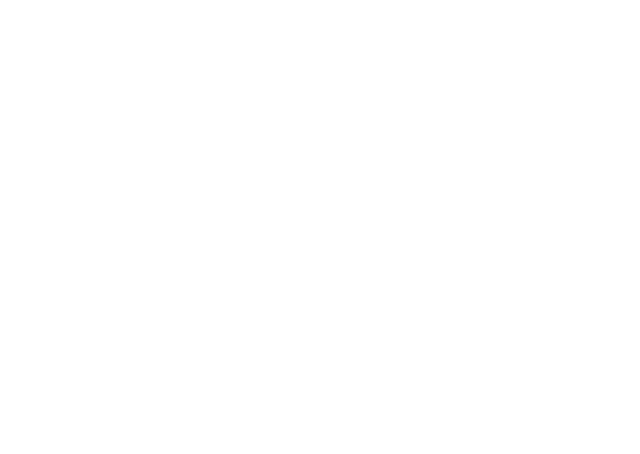
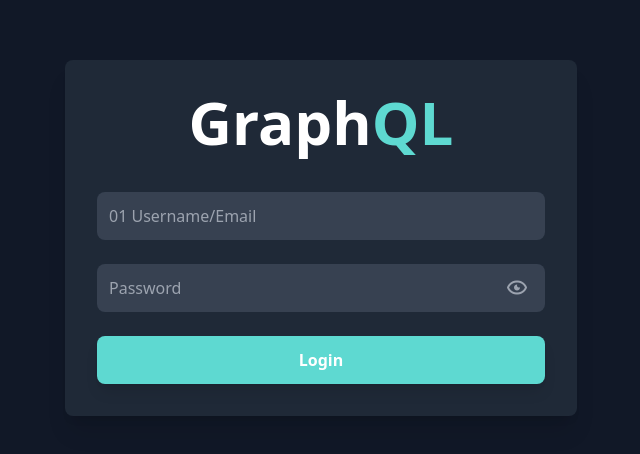
Before and after one commit to yousifwrld/graphql, a React (Vite) app: page /login in a window 1280 px wide. Before the commit this address had no page. Shown: the part 162-616 px from the top of the page, without its empty margins (319-959 px from the left). Built offline with nearby package versions, Linux system fonts and the light colour scheme.

Commit message:
switched root path to main page, and login page to /login

```diff
--- a/src/App.tsx
+++ b/src/App.tsx
@@ -6,8 +6,8 @@
   return (
     <Router>
       <Routes>
-        <Route path="/" element={<Login />} />
-        <Route path="/dashboard" element={<Dashboard />} />
+        <Route path="/" element={<Dashboard />} />
+        <Route path="/login" element={<Login />} />
       </Routes>
     </Router>
   );
--- a/src/components/auth/Login.tsx
+++ b/src/components/auth/Login.tsx
@@ -10,7 +10,7 @@
   useEffect(() => {
     const token = getTokenFromCookie();
     if (token) {
-      navigate("/dashboard");
+      navigate("/");
     }
   }, [navigate]);
 
@@ -63,7 +63,7 @@
         // Set the cookie with the token
         setCookies(data);
         // Redirect to the dashboard
-        navigate("/dashboard");
+        navigate("/");
       } else {
         // Handle errors
         // Get the error message from the response
--- a/src/components/pages/Dashboard.tsx
+++ b/src/components/pages/Dashboard.tsx
@@ -10,7 +10,7 @@
   useEffect(() => {
     const token = getTokenFromCookie();
     if (!token) {
-      navigate("/");
+      navigate("/login");
     }
   }, [navigate]);
 
```
